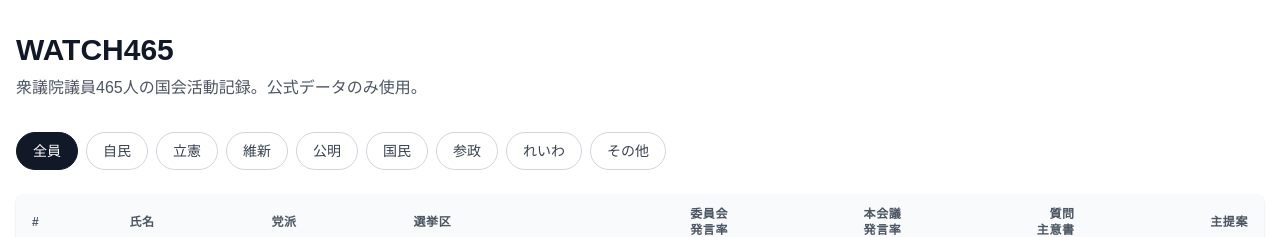
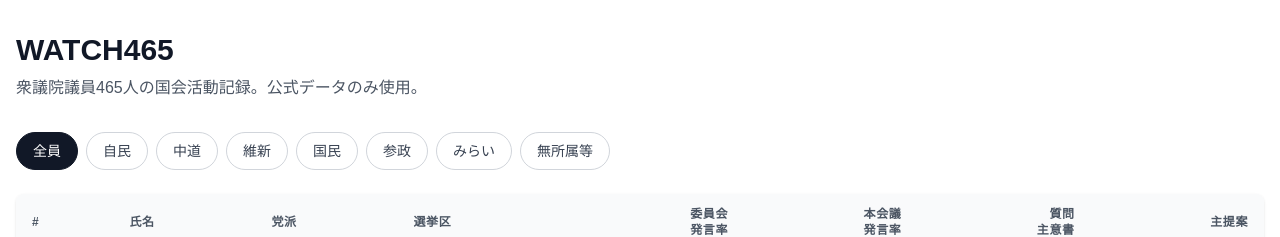
Before and after one commit to arajishi0116-Grok/watch465, a Next.js app in the folder web/: page / in a window 1280 px wide. Shown: the top 237 px of the page. Built offline with nearby package versions, Linux system fonts and the light colour scheme.

Commit message:
feat: 党派タブを実態に合わせて更新（中道・みらい追加、無所属等に変更）

```diff
--- a/web/app/page.tsx
+++ b/web/app/page.tsx
@@ -23,16 +23,15 @@ type Stats = {
 
 type MemberWithStats = Member & Partial<Stats>;
 
-const PARTY_TABS = ["全員", "自民", "立憲", "維新", "公明", "国民", "参政", "れいわ", "その他"];
+const PARTY_TABS = ["全員", "自民", "中道", "維新", "国民", "参政", "みらい", "無所属等"];
 
 const PARTY_COLORS: Record<string, string> = {
   自民: "bg-red-100 text-red-800",
-  立憲: "bg-blue-100 text-blue-800",
+  中道: "bg-blue-100 text-blue-800",
   維新: "bg-yellow-100 text-yellow-800",
-  公明: "bg-purple-100 text-purple-800",
   国民: "bg-green-100 text-green-800",
   参政: "bg-orange-100 text-orange-800",
-  れいわ: "bg-pink-100 text-pink-800",
+  みらい: "bg-teal-100 text-teal-800",
 };
 
 function getPartyBadgeClass(party: string) {
@@ -65,7 +64,7 @@ export default function Home({
     activeTab === "全員"
       ? members
       : members.filter((m) =>
-          activeTab === "その他"
+          activeTab === "無所属等"
             ? !PARTY_TABS.slice(1, -1).some((p) => m.party.startsWith(p))
             : m.party.startsWith(activeTab)
         );
```
